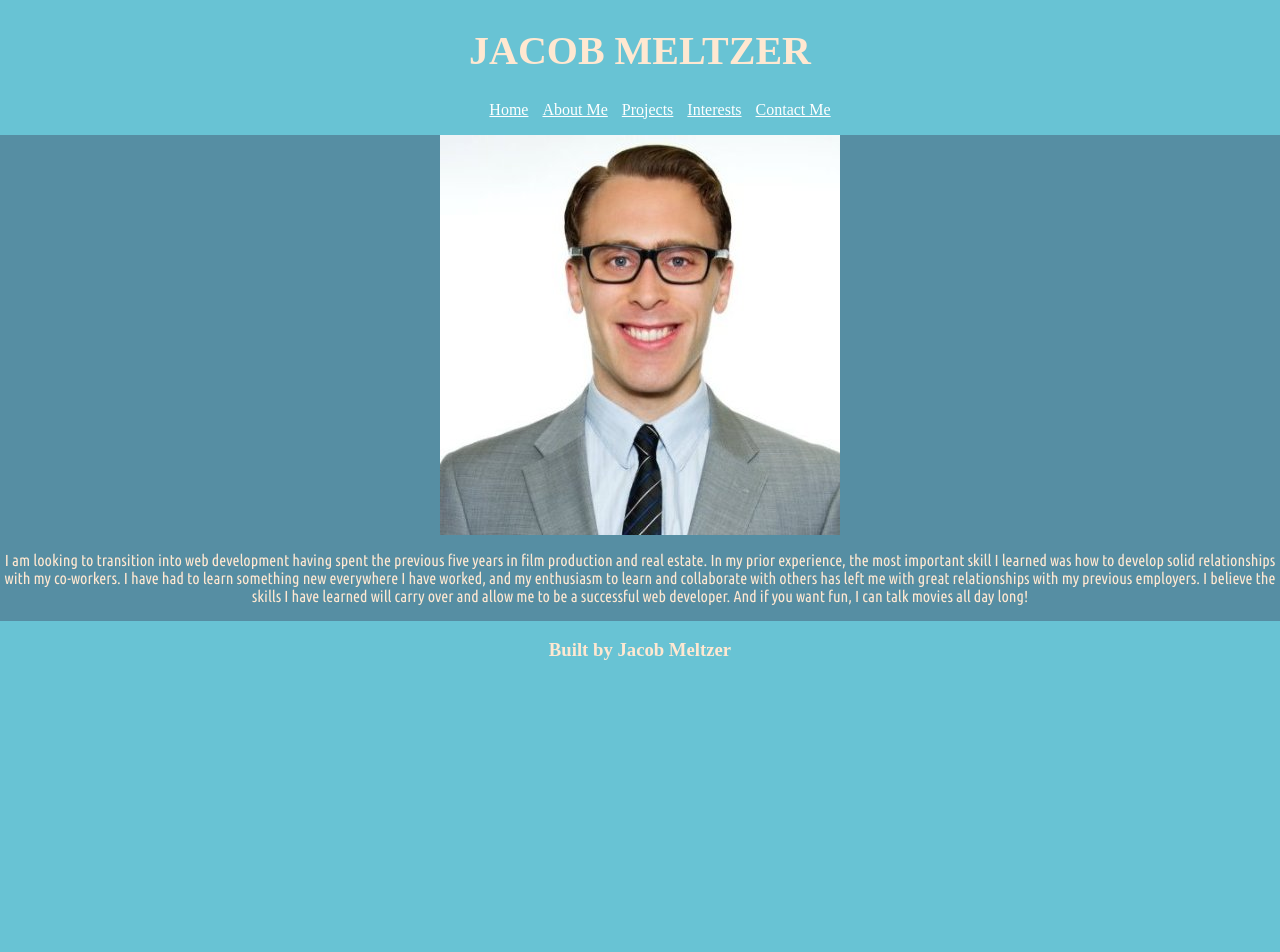
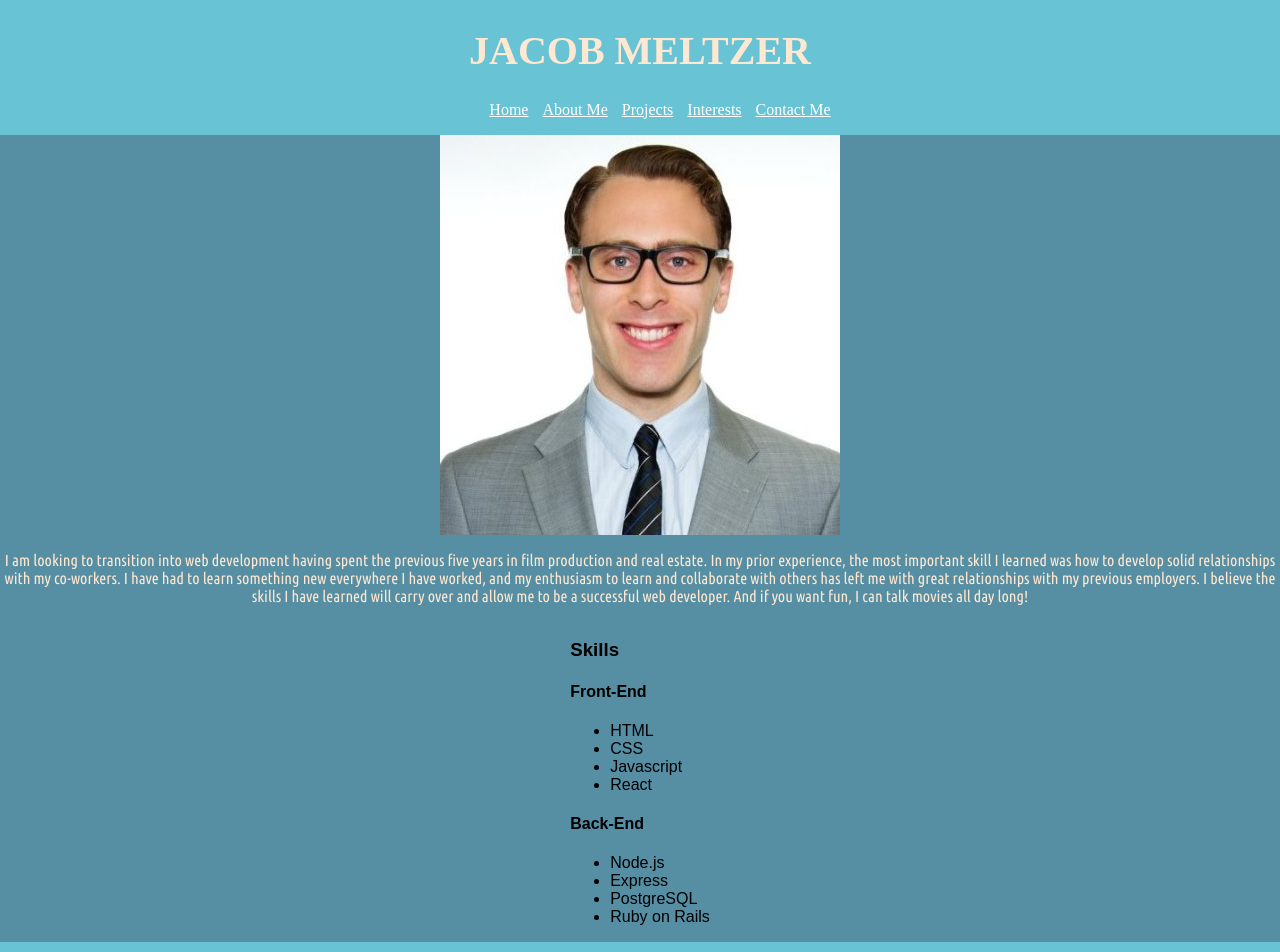
Before and after one commit to jakemeltzer333/my-portfolio, a React (Create React App) app in the folder portfolio/: page / in a window 1280 px wide. Shown: the top 952 px of the page. Before the commit the page ends 800 px from the top, so only its background shows below. Built offline with nearby package versions, Linux system fonts and the light colour scheme; a web font is replaced by a local one.

Commit message:
add skills to homepage

```diff
--- a/portfolio/src/components/Home.jsx
+++ b/portfolio/src/components/Home.jsx
@@ -1,20 +1,48 @@
 import React from 'react';
 
 import photo from '../images/linkedinphoto.jpg';
+import frontEndLogos from '../images/html-css-js-logo.png';
+import logo from '../logo.svg';
+import node from '../images/node.png';
+import rails from '../images/ruby_on_rails.png';
+
 
 const Home = () => {
     return (
       <div className='home-container'>
         <img className='profile' src={photo}/>
         <div className='summary'>
-        <p>I am looking to transition into web development having spent the previous five years in film production and real estate.
+          <p>I am looking to transition into web development having spent the previous five years in film production and real estate.
           In my prior experience, the most important skill I learned was how to develop solid relationships with my co-workers.
           I have had to learn something new everywhere I have worked, and my enthusiasm to learn and collaborate with others
           has left me with great relationships with my previous employers.
           I believe the skills I have learned will carry over and allow me to be a successful web developer.
           And if you want fun, I can talk movies all day long!</p>
         </div>
-      </div>
+        <div className='skills'>
+          <h3 className='skills-header'>Skills</h3>
+           <div className='skill-names'>
+             <div className='front-end'>
+             <h4 className='skill-type'>Front-End</h4>
+              <ul className='front-end-list'>
+                <li className='html'>HTML</li>
+                <li className='css'>CSS</li>
+                <li className='js'>Javascript</li>
+                <li className='react'>React</li>
+                </ul>
+              </div>
+             <div className='back-end'>
+             <h4 className='skill-type'>Back-End</h4>
+              <ul className='back-end-list'>
+                <li className='node'>Node.js</li>
+                <li className='express'>Express</li>
+                <li className='sql'>PostgreSQL</li>
+                <li className='rails'>Ruby on Rails</li>
+              </ul>
+             </div>
+           </div>
+          </div>
+        </div>
     )
 }
 
```
